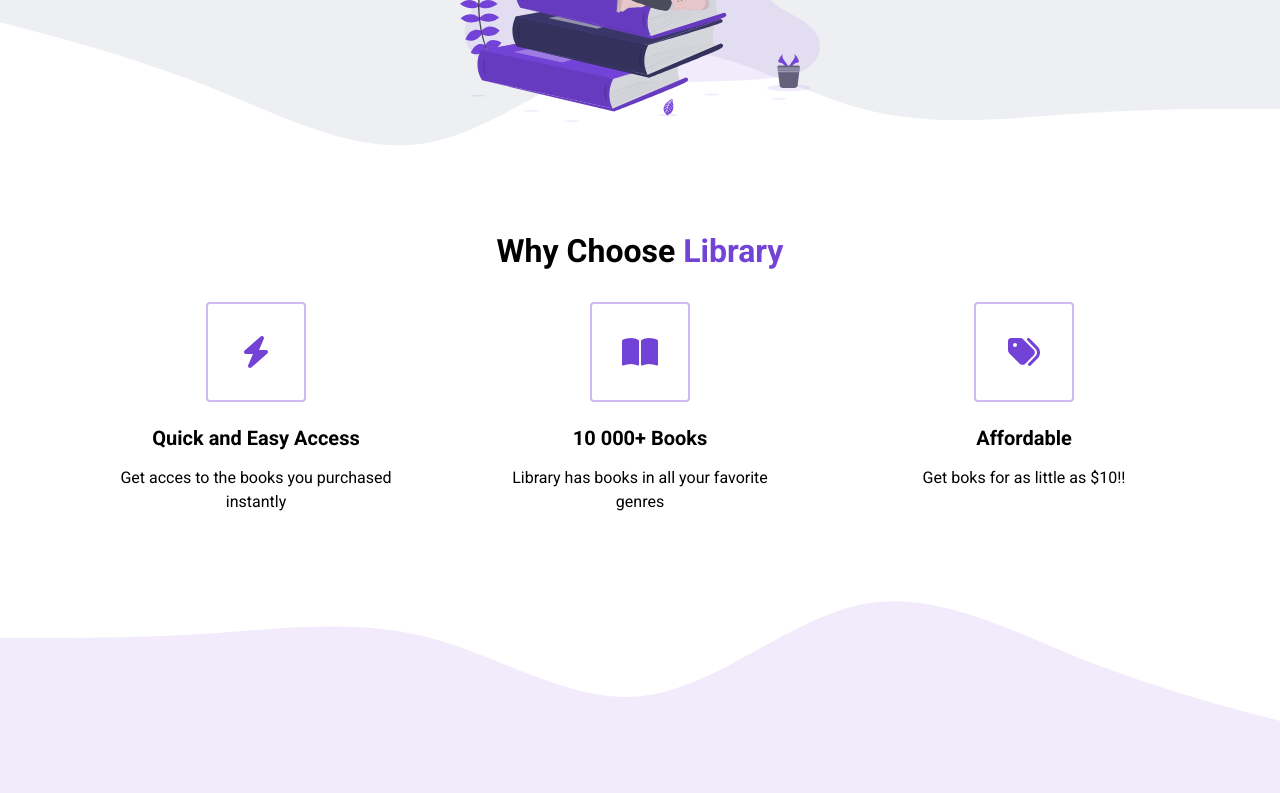
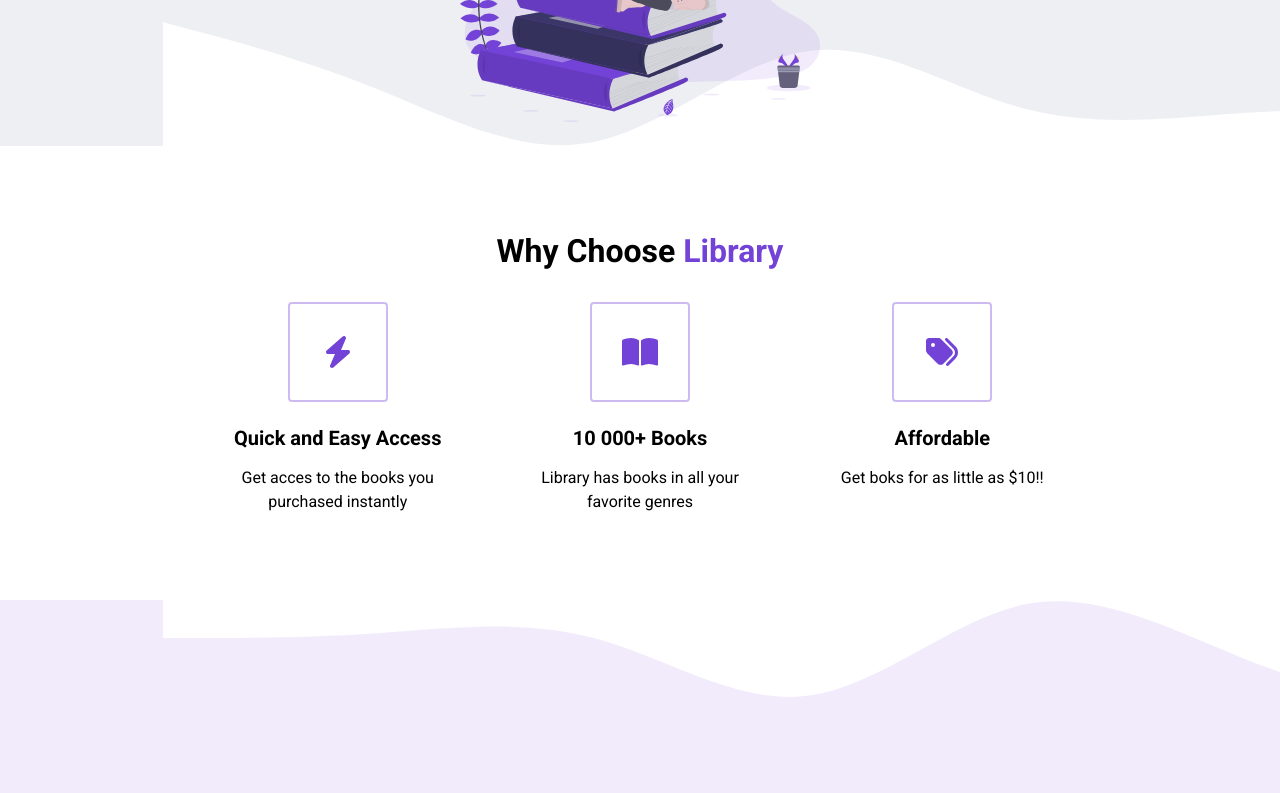
Before and after one commit to Achraf333-m/react-app, a React (Create React App) app: page / in a window 1280 px wide. Shown: the part 538-1331 px from the top of the page. Built offline with nearby package versions, Linux system fonts and the light colour scheme.

Commit message:
Update index.css

```diff
--- a/src/index.css
+++ b/src/index.css
@@ -13,6 +13,7 @@
 }
 
 html {
+  max-width: 100vw;
   scroll-behavior: smooth;
 }
 
@@ -298,6 +299,7 @@ HIGHLIGHTS
 #highlights {
   position: relative;
   max-width: 100vw;
+  margin: 0 auto;
 }
 
 #highlights:after,
```
